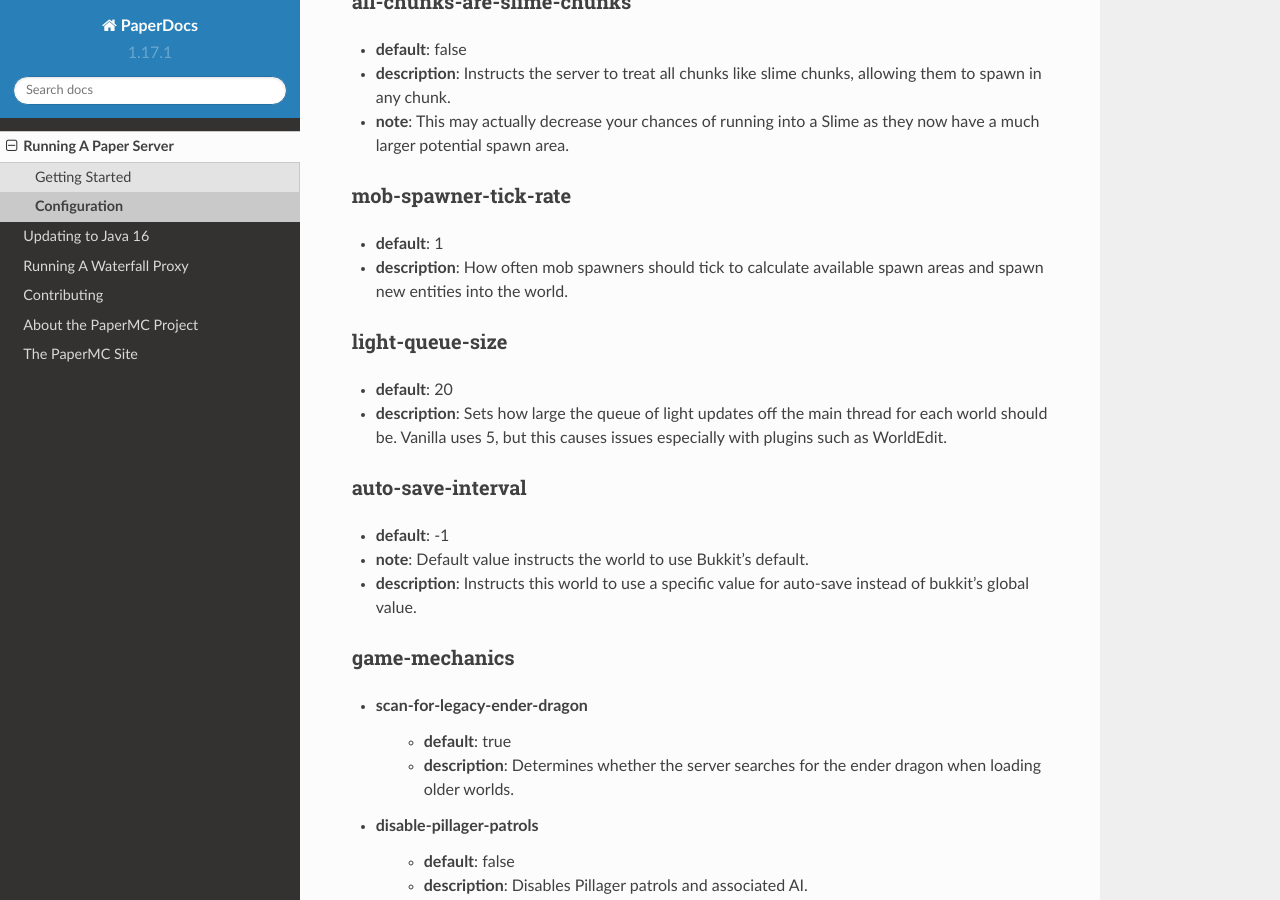
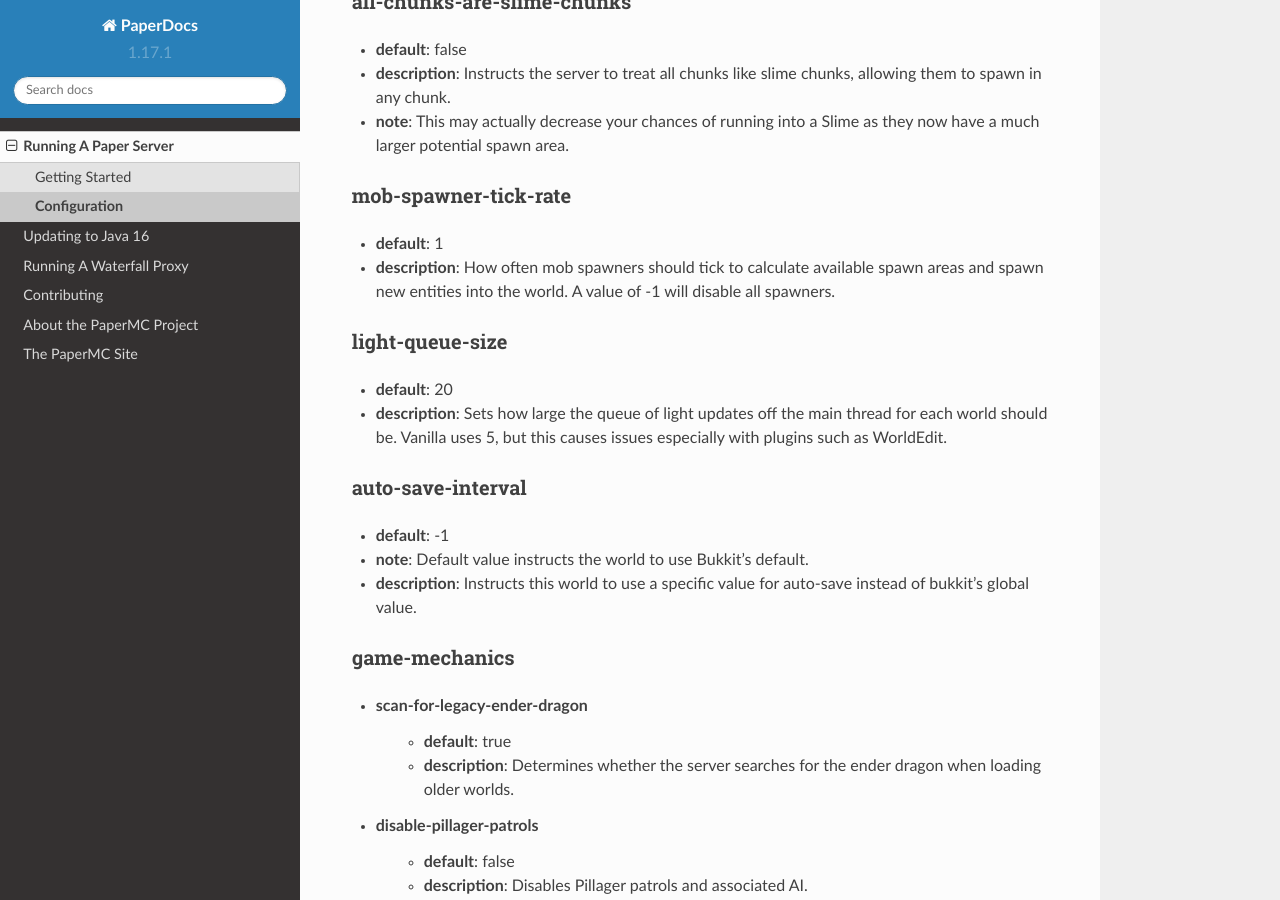
Before and after one commit to PaperMC/PaperDocs, a Sphinx documentation site: the page built from source/server/configuration.rst, in a window 1280 px wide and 900 px high, scrolled down 18564 px. Built offline with Sphinx 7.4.7 and the Read the Docs theme 2.0.0, drawn with Linux system fonts in a browser that asks for light colours.

Commit message:
Document Paper PR #6837

```diff
--- a/source/server/configuration.rst
+++ b/source/server/configuration.rst
@@ -804,7 +804,8 @@
 ~~~~~~~~~~~~~~~~~~~~~
 * **default**: 1
 * **description**: How often mob spawners should tick to calculate available
-  spawn areas and spawn new entities into the world.
+  spawn areas and spawn new entities into the world. A value of -1 will
+  disable all spawners.
 
 light-queue-size
 ~~~~~~~~~~~~~~~~
```
